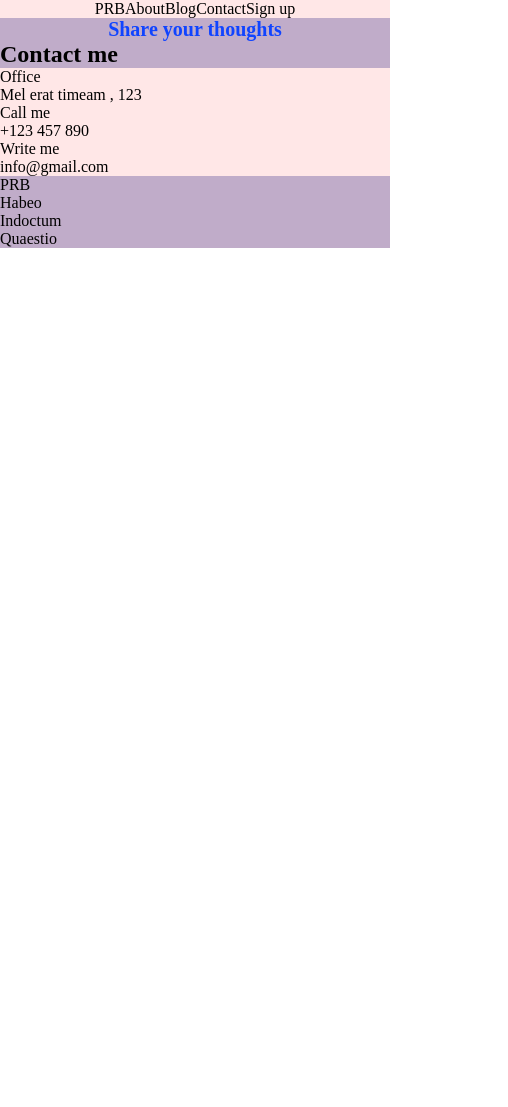
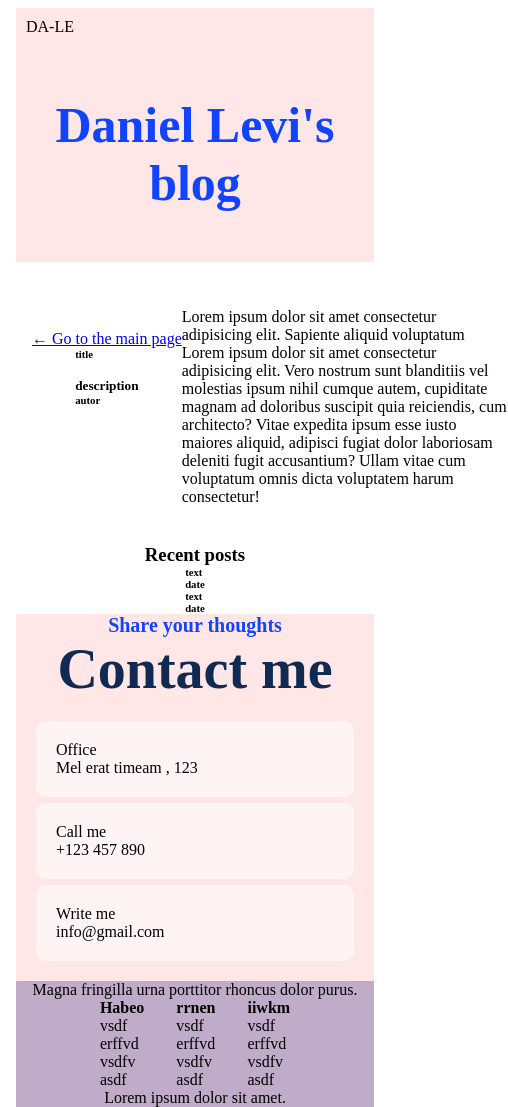
Before and after one commit to danielkingl/blog, a plain HTML site: page blogpost.html in a window 390 px wide. Shown: the whole page, 508 px wide, since content can reach past the window. Before the commit the page ends 844 px from the top, so only its background shows below. Drawn offline with Linux system fonts and the light colour scheme.

Commit message:
third version

```diff
--- a/blogpost.html
+++ b/blogpost.html
@@ -4,45 +4,96 @@
     <meta charset="UTF-8">
     <meta http-equiv="X-UA-Compatible" content="IE=edge">
     <meta name="viewport" content="width=device-width, initial-scale=1.0">
-    <title>blog post</title>
+    <title>daniel's blog</title>
     <link href="main.css" rel="stylesheet">
 </head>
-<body>
-    <header class="header">
-        <div class="navigation">
+<body class="container">
 
-            <div class="prb">PRB</div>
-            <div class="about">About</div>
-            <div class="blog">Blog</div>
-            <div class="contact">Contact</div>
-            <div class="sign">Sign up</div>
+     <header class="header">
+        <div class="dal">DA-LE</div>
+     </header>
+     <div class="daniel">
+        <h1 id="title">Daniel Levi's blog</h1>
+     </div>
+     <main class="main">
 
-        </div>
-    </header>
+            <div class="content intro">
+                <a class="link" href="index.html">&larr; Go to the main page</a>
+                <div class="item">
+                 <h6>title</h6>
+                 <img src="" alt="">
+                 <h5>description</h5>
+                 <h6>autor</h6>
+                </div>
+                <p>
+                    Lorem ipsum dolor sit amet consectetur adipisicing elit. Sapiente aliquid voluptatum
+                    Lorem ipsum dolor sit amet consectetur adipisicing elit. Vero nostrum sunt blanditiis vel molestias ipsum nihil cumque autem, cupiditate magnam ad doloribus suscipit quia reiciendis, cum architecto? Vitae expedita ipsum esse iusto maiores aliquid, adipisci fugiat dolor laboriosam deleniti fugit accusantium? Ullam vitae cum voluptatum omnis dicta voluptatem harum consectetur!
+                </p>
+            </div>
 
-    <main>
+            <aside class="post">
+                <h3>Recent posts</h3>
+             <div class="post1">
+                 <h6>text</h6>
+                 <h6>date</h6>
+             </div>
+             <div class="post2">
+                 <h6>text</h6>
+                 <h6>date</h6>
+             </div>
+            </aside>
 
-    </main>
+     </main>
+     <section class="contact">
+        <p id="share">Share your thoughts</p>
+        <h2 id="contact-me">Contact me</h2>
+        <div class="communicate">
+          <div class="office">
+              <p>Office<br>
+                 Mel erat timeam , 123</p>
+          </div>
+          <div class="call">
+              <p>Call me<br>
+                  +123 457 890</p>
+          </div>
+          <div class="write">
+              <p>Write me<br>
+                  info@gmail.com</p>
+          </div>
+         </div>
+     </section>
+            <section class="cole">
+              <div class="left-col">
+                <p>Magna fringilla urna porttitor rhoncus dolor purus. </p>
+              </div>
+              <div class="right-col">
+                <ul>
+                    <li><strong>Habeo</strong></li>
+                    <li>vsdf</li>
+                    <li>erffvd</li>
+                    <li>vsdfv</li>
+                    <li>asdf</li>
+                </ul>
+                <ul>
+                    <li><strong>rrnen</strong></li>
+                    <li>vsdf</li>
+                    <li>erffvd</li>
+                    <li>vsdfv</li>
+                    <li>asdf</li>
+                </ul>
+                <ul>
+                    <li><strong>iiwkm</strong></li>
+                    <li>vsdf</li>
+                    <li>erffvd</li>
+                    <li>vsdfv</li>
+                    <li>asdf</li>
+                </ul>
+              </div>
 
-    <footer class="footer">
-        <p id="share">Share your thoughts</p>
-        <h2 id="contact_me">Contact me</h2>
-        <nav class="contact">
-            <p>Office<br>
-               Mel erat timeam , 123</p>
-            <p>Call me<br>
-                +123 457 890</p>
-            <p>Write me<br>
-                info@gmail.com</p>
-        </nav>
-        <nav class="social">
-            <div class="columns">
-                <div class="prb1">PRB</div>
-                <div class="habeo">Habeo</div>
-                <div class="indo">Indoctum</div>
-                <div class="qua">Quaestio</div>
-            </div>
-        </nav>
-    </footer>
+            </section>
+
+        <footer class="footer">
+            <p>Lorem ipsum dolor sit amet.</p>
+        </footer>
 </body>
 </html>
--- a/main.css
+++ b/main.css
@@ -1,16 +1,19 @@
-@import "desktop.css";
+
 @import "mobile.css";
 @import "tablet.css";
 *{margin: 0;
   padding: 0;
 }
 
-
+nav ul li:first-child {
+  display: none;
+}
 .header{
     display: flex;
     justify-content: space-around;
     background-color: #FFE7E7;
     grid-area: header;
+    padding: 10px;
 }
 nav ul li{
   display: inline-block;
@@ -19,10 +22,7 @@ nav ul{
   display: flex;
   gap: 50px;
 }
-.dal{
-  padding-top: 20px;
 
-}
 #title{
 margin: 0 auto;
 padding: 50px 0;
@@ -59,55 +59,38 @@ padding: 50px 0;
 
 
 .main{
+  padding: 0.5rem 1rem 0 1rem;
   grid-area: main;
   display: grid;
   grid-template-columns: 1fr 1fr 1fr;
   grid-template-areas :
-  "item1 item2 post"
-  "item3 item4 post";
+  "content content post"
+  "content content post";
 }
-.item1{
-  grid-area: item1;
+
+.content{
+  justify-content: center;
+  align-items: center;
+  display: flex;
+  flex-wrap: wrap;
+  flex-direction: column;
+  grid-area: content;
 }
-.item2{
-  grid-area: item2;
-}
-.item3{
-  grid-area: item3;
-}
-.item4{
-  grid-area: item4;
+.item{
+  flex-basis: 50%;
 }
 .post{
   grid-area: post;
 }
-
+.link{
+  align-self: flex-start;
+}
 
 .daniel{
   grid-area: daniel;
   width: 100%;
 }
 
-/*.columns{
-  display:grid;
-  max-width:  1200px;
-  gap: 1rem;
-  grid-template-columns: 1fr 1fr 1fr;
-  grid-template-areas:
-  "dan social social";
-  margin: 0 auto;
-  background-color: #1044FF;
-
-}
-
-.dan{
-  grid-area: dan;
-}
-.social{
-  grid-area: social;
-  display: flex;
-}
-*/
 .cole{
   background-color: #c0acc9;
   grid-area: cole;
@@ -156,11 +139,20 @@ padding: 50px 0;
 }
 .communicate{
 display:flex;
-justify-content: space-around;
-
+justify-content: center;
+flex-wrap: wrap;
+align-items: center;
+padding: 20px;
+gap: 6px;
 }
 .office, .call, .write{
   background: rgba(255, 255, 255, 0.55);
   border-radius: 10px;
   padding: 20px;
 }
+.communicate div{
+  width: 100%;
+}
+.intro{
+  flex-basis: 100%;
+}
--- a/mobile.css
+++ b/mobile.css
@@ -0,0 +1,32 @@
+@media(max-width: 400px){
+    section.cole
+    {
+        display: flex;
+        flex-direction: column;
+        justify-content: center;
+        align-items: center;
+    }
+    .right-col ul{
+        display: flex;
+        flex-direction: column;
+        justify-content: center;
+    }
+    body.container{
+        padding: 0.5rem 1rem 0 1rem;
+    }
+    footer.footer{
+        text-align: center;
+    }
+    main.main{
+        grid-template-areas:
+        "content content content"
+        "post post post";
+    }
+    main .post{
+        display: flex;
+        justify-content: center;
+        align-items: center;
+        flex-direction: column;
+    }
+
+}
--- a/tablet.css
+++ b/tablet.css
@@ -0,0 +1,25 @@
+@media(max-width: 550px){
+    .hide{
+        display:none;
+      }
+    .navigation ul{
+       display: flex;
+       flex-direction: column;
+    }
+    header.header{
+        justify-content: space-between;
+        align-items: flex-start;
+    }
+    .header nav ul li:first-child {
+        display: block;
+        font-size: 28px;
+      }
+
+    .header nav ul .link{
+
+        opacity: 0;
+    }
+    .header nav ul li:first-child:hover ~ .link{
+       opacity: 1;
+    }
+}
```
Also changed, not shown: index.html (+19 -22 lines), desktop.css (deleted).
